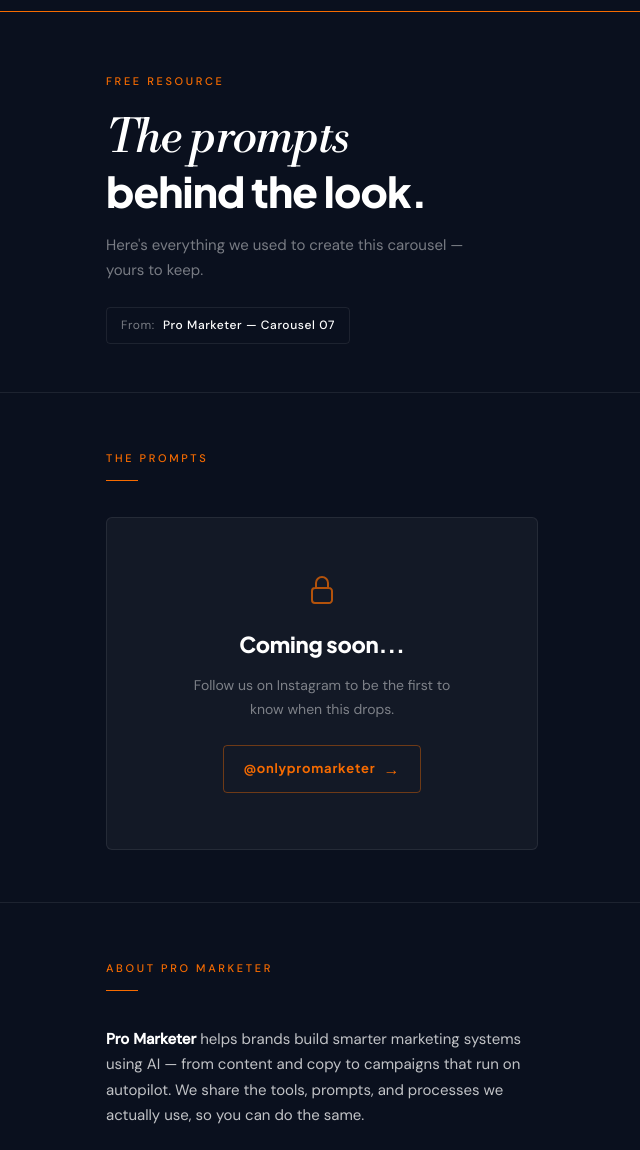
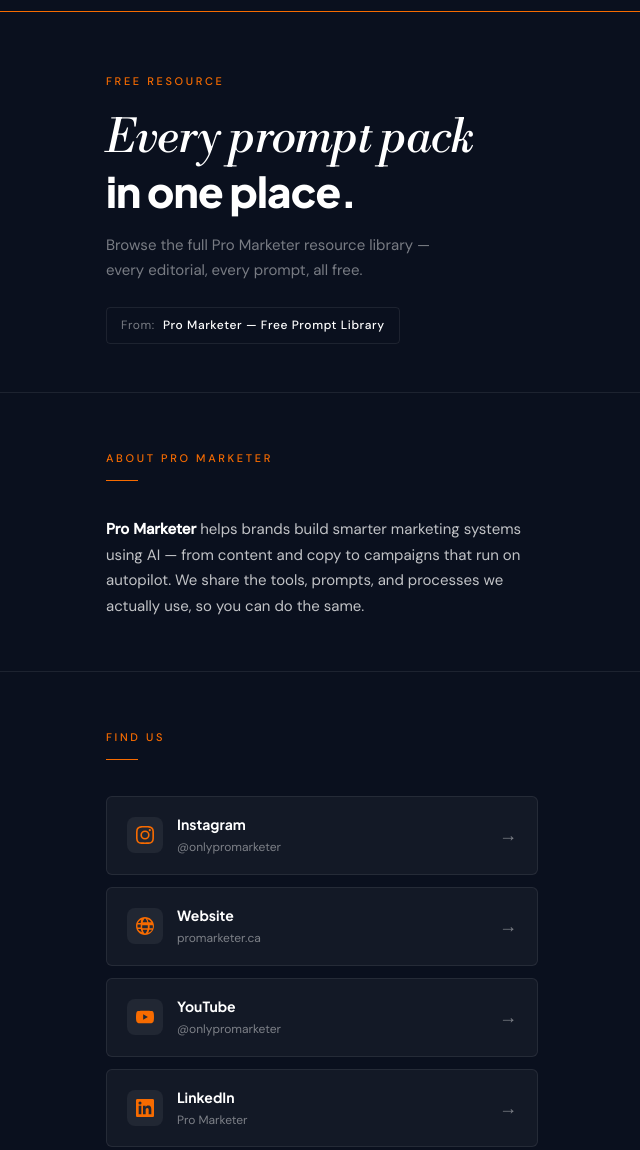
Before and after one commit to Only-Pro-Marketer/promarketer-resources, a plain HTML site: page hxgrhe/link-to-resource.html in a window 1280 px wide. Shown: the part 45-1195 px from the top of the page, without its empty margins (318-958 px from the left). Drawn offline with nearby package versions, Linux system fonts and the light colour scheme.

Commit message:
deploy: Pro Marketer — Free Prompt Library

```diff
--- a/hxgrhe/link-to-resource.html
+++ b/hxgrhe/link-to-resource.html
@@ -88,33 +88,15 @@
   <div class="container">
     <span class="label">Free Resource</span>
     <div class="hero-headline">
-      <em>The prompts</em>
-      behind the look.
+      <em>Every prompt pack</em>
+      in one place.
     </div>
-    <p class="hero-sub">Here's everything we used to create this carousel — yours to keep.</p>
-    <div class="carousel-tag">From: <span>Pro Marketer — Carousel 07</span></div>
+    <p class="hero-sub">Browse the full Pro Marketer resource library — every editorial, every prompt, all free.</p>
+    <div class="carousel-tag">From: <span>Pro Marketer — Free Prompt Library</span></div>
   </div>
 </section>
 
-<section class="section">
-  <div class="container">
-    <div class="section-header">
-      <span class="label">The Prompts</span>
-      <span class="rule"></span>
-    </div>
-    <div class="coming-soon-box">
-  <div class="coming-soon-icon">
-    <svg viewBox="0 0 24 24" fill="none" stroke="currentColor" stroke-width="1.5" width="32" height="32"><path stroke-linecap="round" stroke-linejoin="round" d="M16.5 10.5V6.75a4.5 4.5 0 10-9 0v3.75m-.75 11.25h10.5a2.25 2.25 0 002.25-2.25v-6.75a2.25 2.25 0 00-2.25-2.25H6.75a2.25 2.25 0 00-2.25 2.25v6.75a2.25 2.25 0 002.25 2.25z"/></svg>
-  </div>
-  <p class="coming-soon-heading">Coming soon...</p>
-  <p class="coming-soon-sub">Follow us on Instagram to be the first to know when this drops.</p>
-  <a class="coming-soon-link" href="https://www.instagram.com/onlypromarketer/" target="_blank" rel="noopener noreferrer">
-    <span>@onlypromarketer</span>
-    <span class="coming-soon-arrow">&#8594;</span>
-  </a>
-</div>
-  </div>
-</section>
+
 
 <section class="section">
   <div class="container">
```
